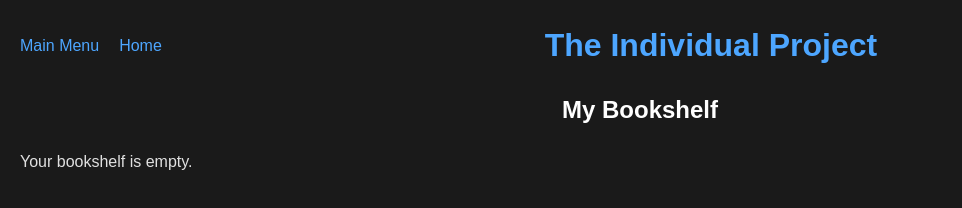
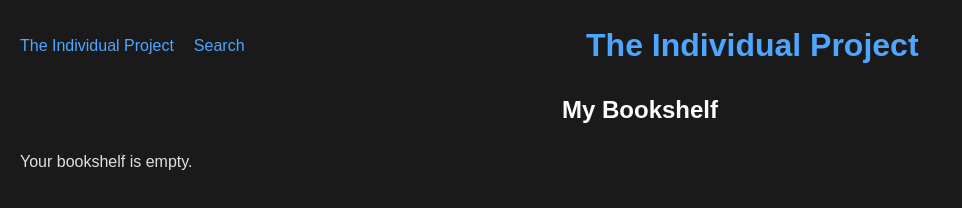
Before and after one commit to alecquillen/Milestone, a plain HTML site: page bookshelf.html in a window 1280 px wide. Shown: the whole page, without its empty margins (0-962 px from the left). Drawn offline with Linux system fonts and the light colour scheme.

Commit message:
new titles

```diff
--- a/bookshelf.html
+++ b/bookshelf.html
@@ -9,8 +9,8 @@
 <body>
     <div class="header">
         <div class="nav-links">
-            <a href="index.html">Main Menu</a>
-            <a href="homepage.html">Home</a>
+            <a href="index.html">The Individual Project</a>
+            <a href="homepage.html">Search</a>
         </div>
         <h1><a href="bookshelf.html">The Individual Project</a></h1>
     </div>
```
Also changed, not shown: homepage.html (+2 -2 lines).
